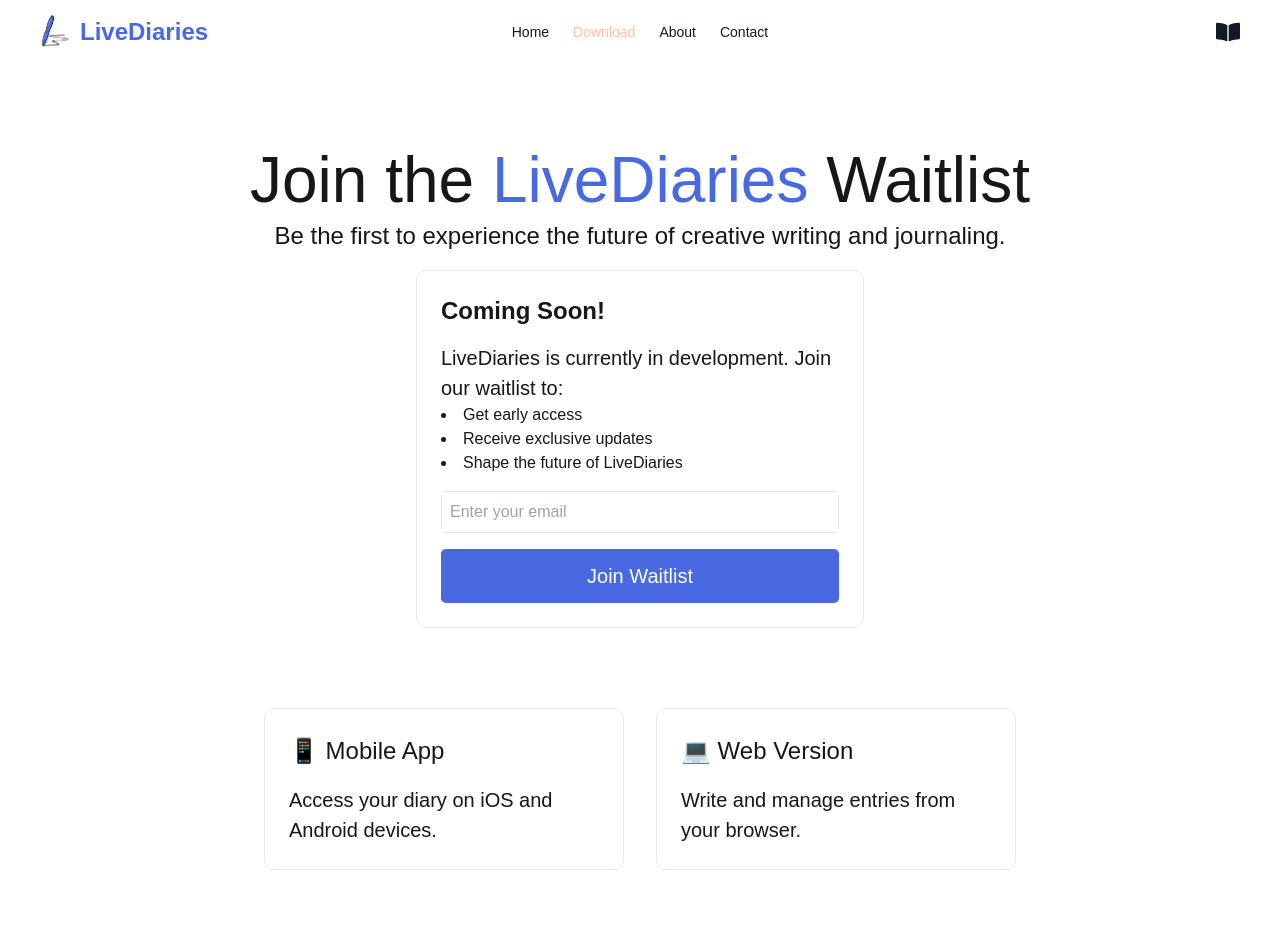
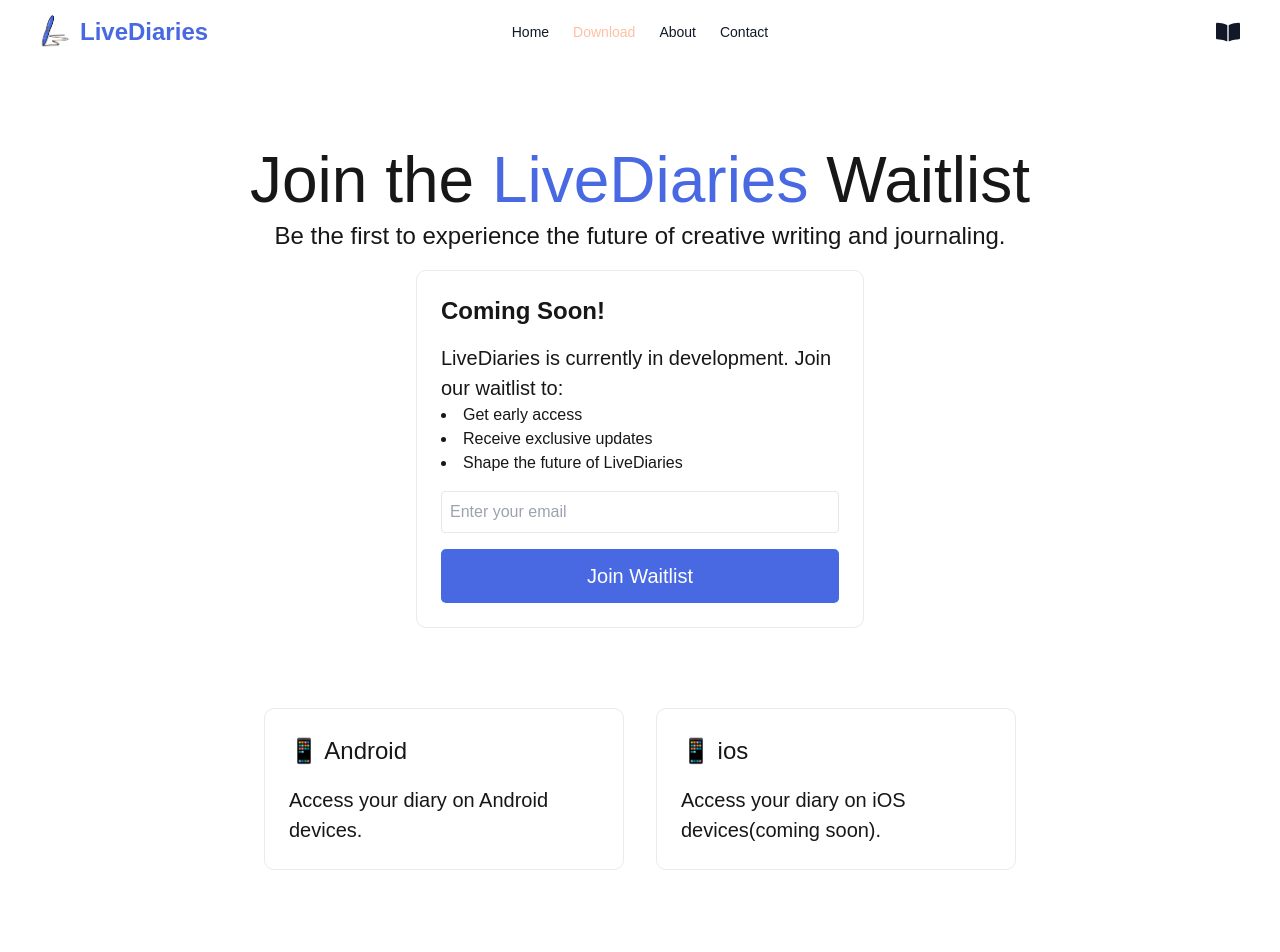
Before and after one commit to OkeahDavid/LiveDiaries, a Next.js app: page /download in a window 1280 px wide. Shown: the top 952 px of the page. Built offline with nearby package versions, Linux system fonts and the light colour scheme.

Commit message:
Update page.tsx

```diff
--- a/src/app/download/page.tsx
+++ b/src/app/download/page.tsx
@@ -72,13 +72,13 @@ export default function DownloadPage() {
 
         <div className={`${styles.grid} mt-8`}>
           <div className={`${styles.card} dark:bg-gray-900 dark:text-white dark:border-gray-700`}>
-            <h2>📱 Mobile App</h2>
-            <p>Access your diary on iOS and Android devices.</p>
+            <h2>📱 Android</h2>
+            <p>Access your diary on Android devices.</p>
           </div>
 
           <div className={`${styles.card} dark:bg-gray-900 dark:text-white dark:border-gray-700`}>
-            <h2>💻 Web Version</h2>
-            <p>Write and manage entries from your browser.</p>
+            <h2>📱 ios</h2>
+            <p>Access your diary on iOS devices(coming soon).</p>
           </div>
         </div>
       </main>
```
